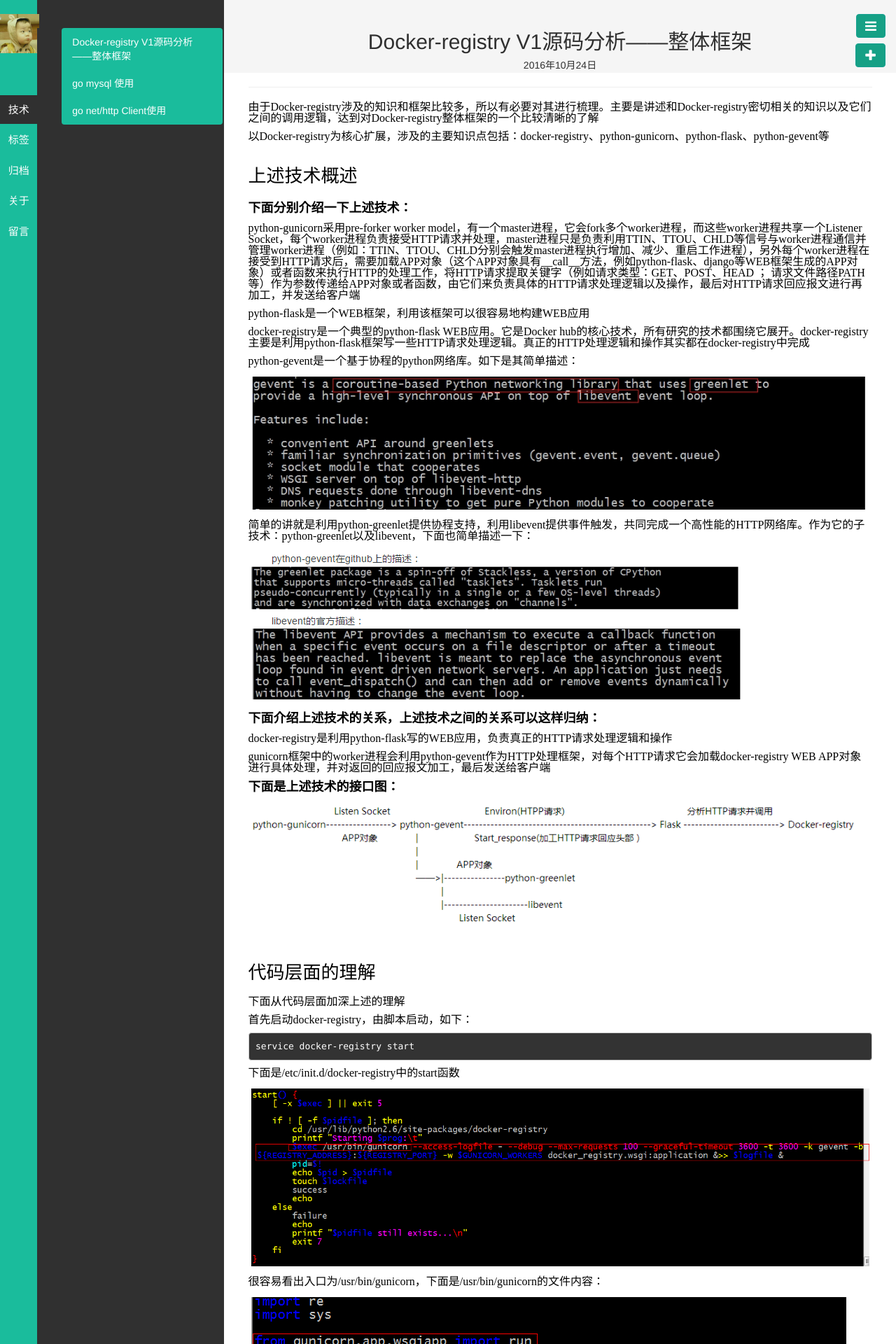
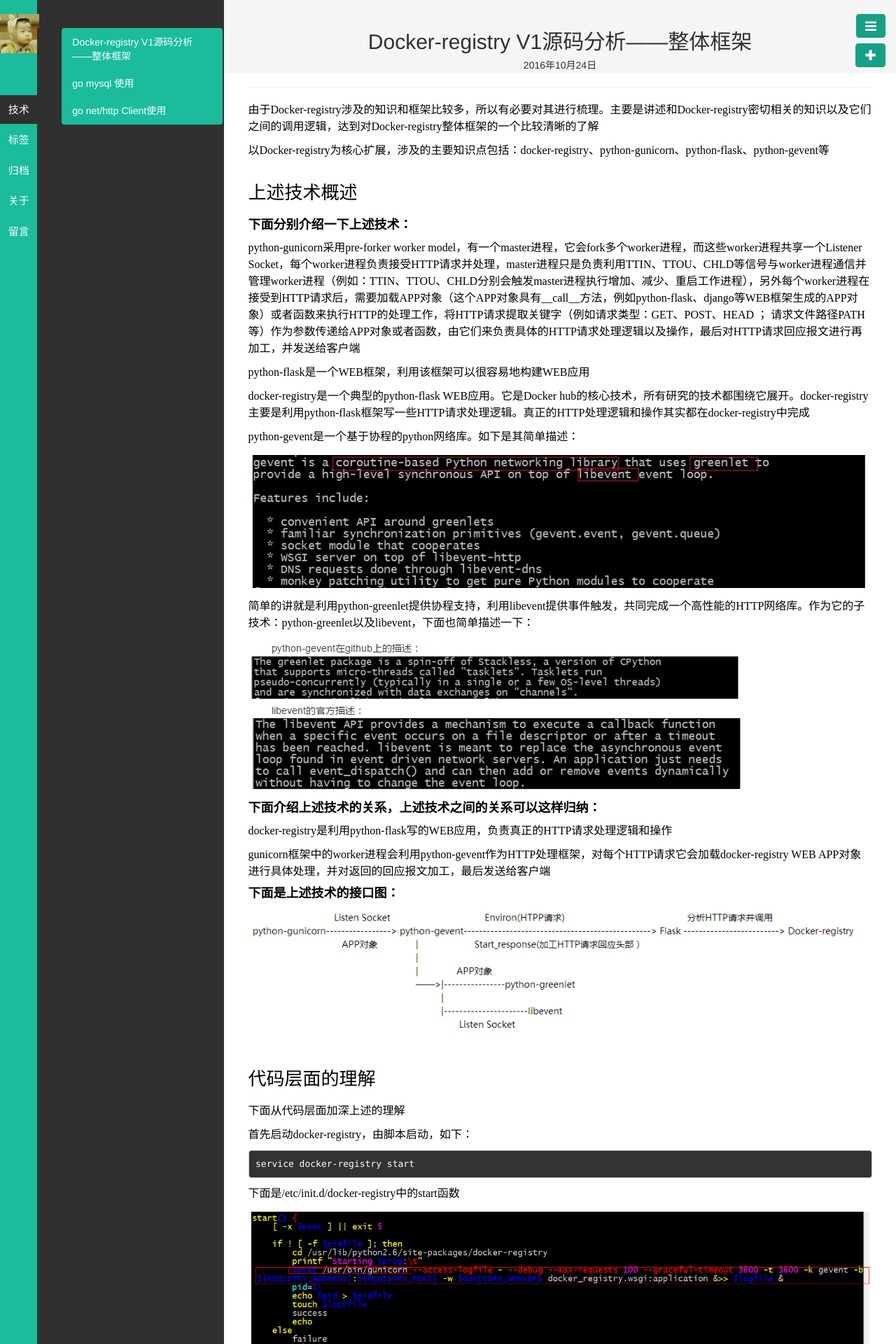
Before and after one commit to duyanghao/duyanghao.github.io, a Jekyll site: the page built from _posts/技术/2016-10-24-docker-registry.md, in a window 1280 px wide. Shown: the top 1920 px of the page at 70% size. Built offline with Jekyll 4.4.1, drawn with Linux system fonts in a browser that asks for light colours; comment, search, counter and statistics services are not loaded; some of the changed text lies outside the part shown.

Commit message:
Update Template
Signed-off-by: duyanghao <1294057873@qq.com>

```diff
--- a/public/css/base.css
+++ b/public/css/base.css
@@ -101,12 +101,13 @@
   padding: 0 5% 0 5%;
   color: #656565;
   /*line-height: 1.42857143;*/
-  line-height: 1;
+  line-height: 1.5;
 }
 #content {
   font-size: 16px;
   color: #000000;
   font-family: "Microsoft YaHei";
+  line-height: 1.5
 }
 #content h2, h3 {
   line-height: 2;
```
